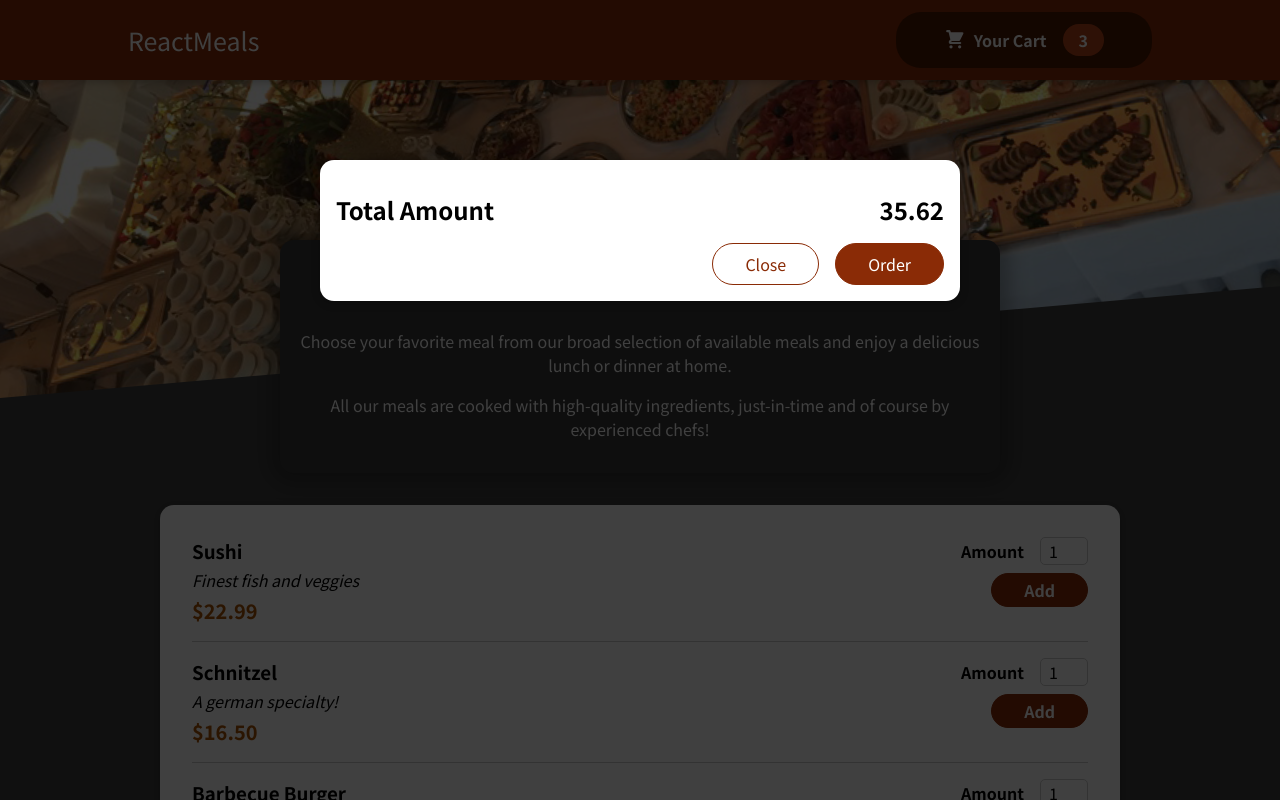
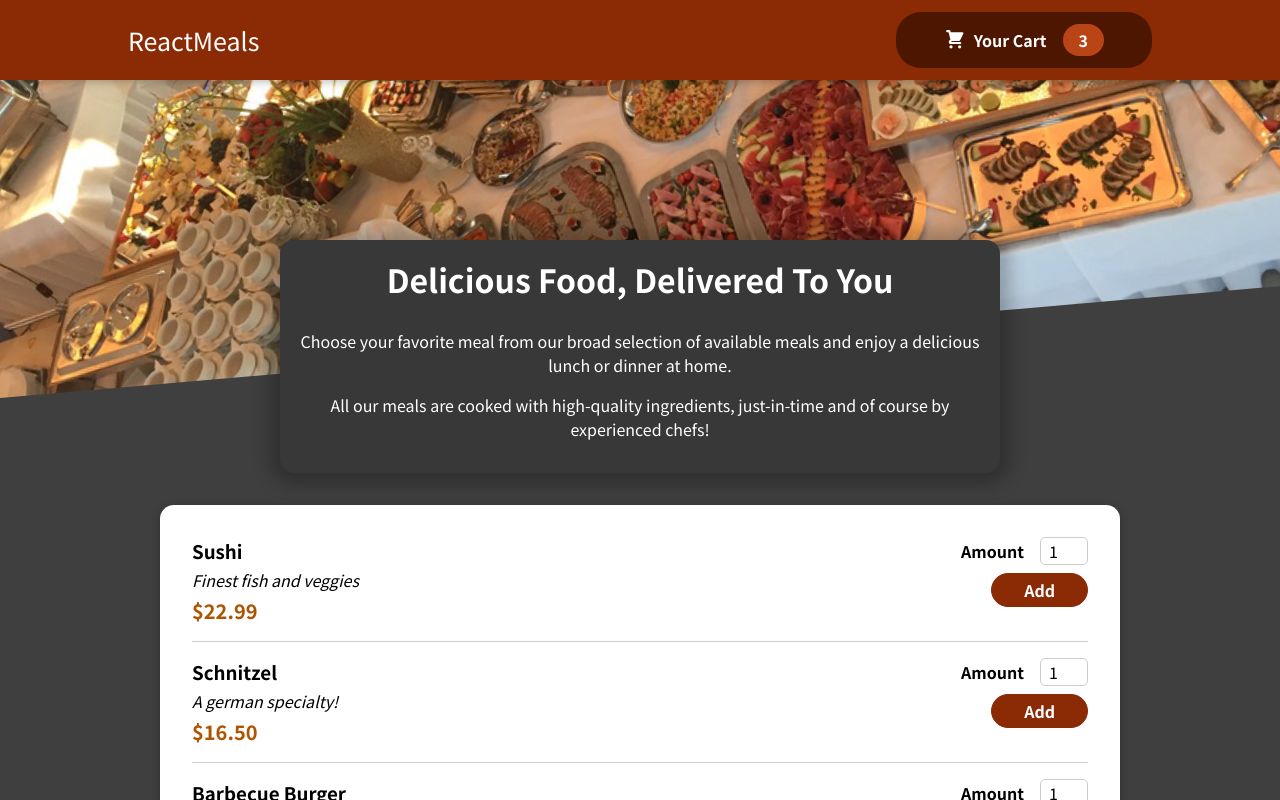
Before and after one commit to Tony-Ivanova/Delicioso, a React (Create React App) app: page / in a window 1280 px wide. Shown: the top 800 px of the page. Built offline with nearby package versions, Linux system fonts and the light colour scheme.

Commit message:
Managing cart & modal state

```diff
--- a/src/App.js
+++ b/src/App.js
@@ -1,14 +1,24 @@
-import { Fragment } from "react";
+import { Fragment, useState } from "react";
 import Cart from "./components/Cart/Cart";
 
 import Header from "./components/Layout/Header";
 import Meals from "./components/Meals/Meals";
 
 function App() {
+  const [cartIsShown, setCartIsShown] = useState(false);
+
+  const showCartHandler = () => {
+    setCartIsShown(true);
+  }
+
+  const hideCartHandler = () => {
+    setCartIsShown(false);
+  }
+
   return (
     <Fragment>
-      <Cart />
-      <Header />
+      {cartIsShown && <Cart onClose={hideCartHandler} />}
+      <Header onShowCart={showCartHandler} />
       <main>
         <Meals />
       </main>
--- a/src/components/Cart/Cart.js
+++ b/src/components/Cart/Cart.js
@@ -17,14 +17,14 @@
     }</ul>
 
     return (
-        <Modal>
+        <Modal onClose={props.onClose}>
             {cartItems}
             <div className={classes.total}>
                 <span>Total Amount</span>
                 <span>35.62</span>
             </div>
             <div className={classes.actions}>
-                <button className={classes['button--alt']}>Close</button>
+                <button className={classes['button--alt']} onClick={props.onClose}>Close</button>
                 <button className={classes.button}>Order</button>
             </div>
         </Modal>
--- a/src/components/Layout/Header.js
+++ b/src/components/Layout/Header.js
@@ -8,7 +8,7 @@
     return <Fragment>
         <header className={classes.header}>
             <hi className={classes.title}>ReactMeals</hi>
-            <HeaderCartButton/>
+            <HeaderCartButton onClick={props.onShowCart}/>
         </header>
         <div className={classes['main-image']}>
             <img src={mealsImage} />
--- a/src/components/Layout/HeaderCartButton.js
+++ b/src/components/Layout/HeaderCartButton.js
@@ -2,7 +2,7 @@
 import classes from './HeaderCartButton.module.css'
 
 const HeaderCartButton = props => {
-    return <button className={classes.button}>
+    return <button className={classes.button} onClick={props.onClick}>
         <span className={classes.icon}>
             <CartIcon/>
         </span>
--- a/src/components/UI/Modal.js
+++ b/src/components/UI/Modal.js
@@ -5,9 +5,7 @@
 
 const Backdrop = props => {
     return (
-        <div className={classes.backdrop}>
-
-        </div>
+        <div className={classes.backdrop} onClick={props.onClose}/>
     )
 }
 
@@ -24,7 +22,7 @@
 const Modal = props => {
     return(
         <Fragment>
-            {ReactDOM.createPortal(<Backdrop/>, portalElement)}
+            {ReactDOM.createPortal(<Backdrop onClose={props.onClose}/>, portalElement)}
             {ReactDOM.createPortal(<ModalOverlay>{props.children}</ModalOverlay>, portalElement)}
         </Fragment>
     )
```
Also changed, not shown: 1 other file (tests, documents, lock files or other folders).
